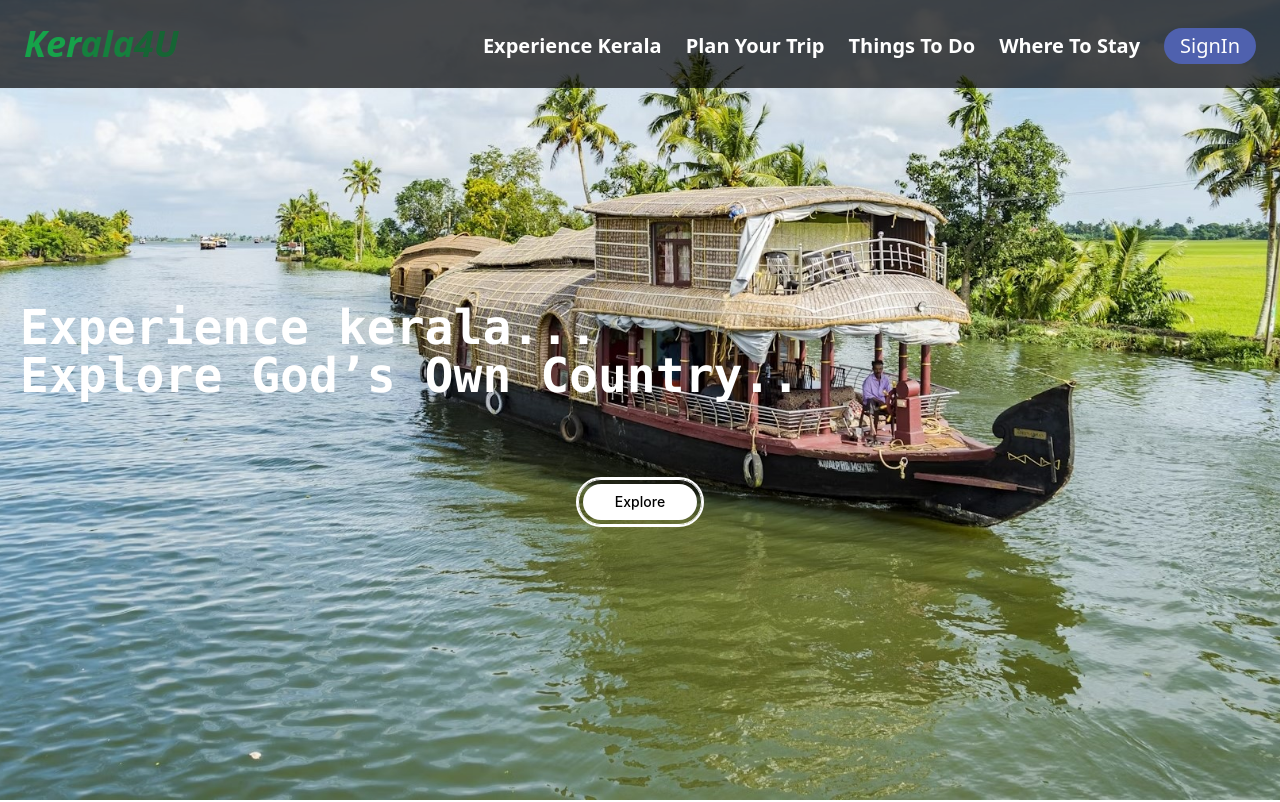
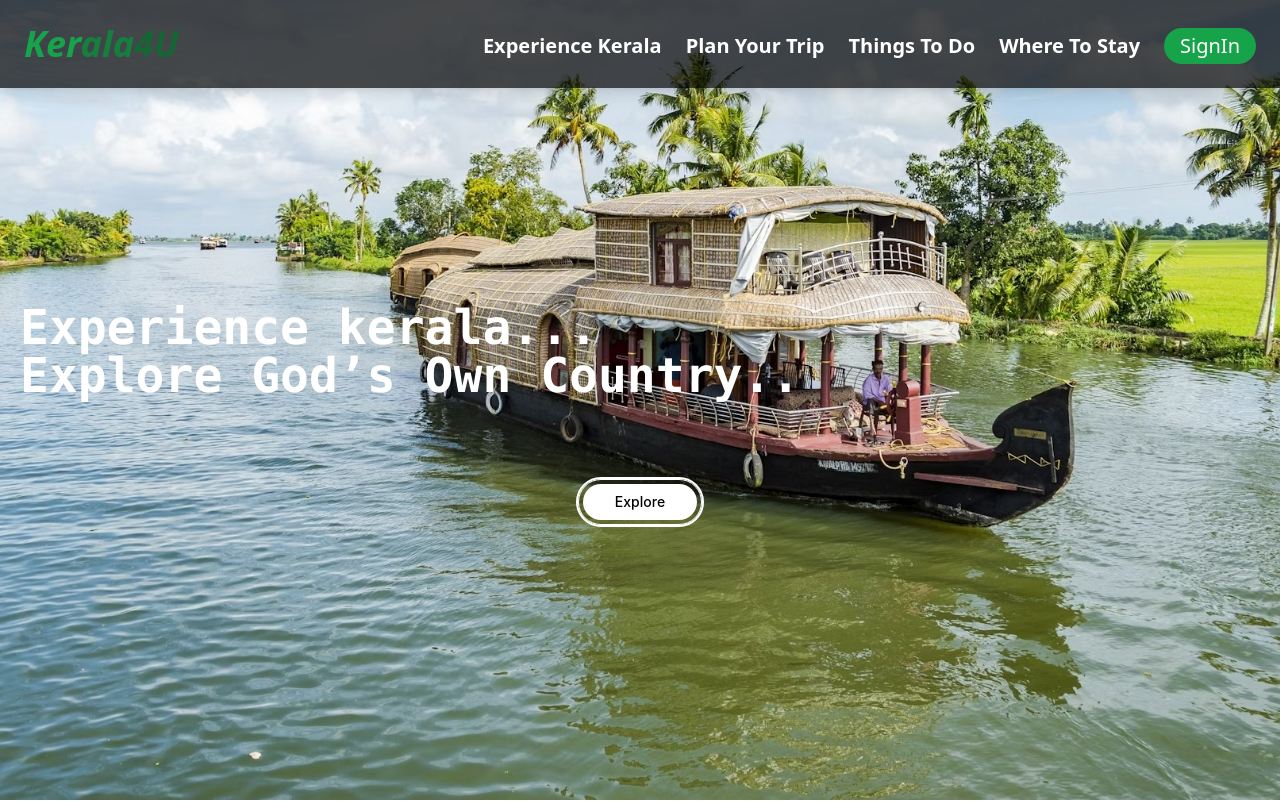
Before and after one commit to Arjun-4366/Kerala-Tourism, a React (Create React App) app in the folder client/: page / in a window 1280 px wide. Shown: the top 802 px of the page. Built offline with nearby package versions, Linux system fonts and the light colour scheme.

Commit message:
changed bg color

```diff
--- a/client/src/components/common/NavBar.jsx
+++ b/client/src/components/common/NavBar.jsx
@@ -32,7 +32,7 @@ useEffect(()=>{
 
 // const imageUrl = `http://localhost:3006/uploads/${userData.data.image}`;
   return (
-    <nav className={`fixed top-0 left-0 z-50 w-full ${color?'bg-gray-300': 'bg-black bg-opacity-70'}   border-transparent   transition-all duration-500`}>
+    <nav className={`fixed top-0 left-0 z-50 w-full ${color?'bg-slate-100': 'bg-black bg-opacity-70'}   border-transparent   transition-all duration-500 shadow-lg`}>
       <div className="container mx-auto flex flex-wrap items-center justify-between transition-all duration-700  px-6 border-none">
         <div className="w-full sticky flex justify-between lg:w-auto lg:justify-between lg:static h-[5vh] items-center">
           <a href="" onClick={() => navigate("/")}>
@@ -59,7 +59,7 @@ useEffect(()=>{
                 {/* <li className="hover:text-green-700 hover:text-lg hover:transition-all duration-500 py-2 leading-snug" onClick={()=>navigate('guide')}>Travel Guide</li> */}
                 <li className="py-2 flex text-white font-medium items-center leading-snug">
                   {!userData ? (
-                    <button className="bg-[#4f61ae] rounded-full px-4 py-1 flex items-center hover:text-green-400 transition-all duration-500 hover:bg-[#8383cd]" onClick={()=>navigate('login')}>
+                    <button className="bg-green-600 rounded-full px-4 py-1 flex items-center hover:text-green-400 transition-all duration-500 hover:bg-green-700" onClick={()=>navigate('login')}>
                       SignIn
                     </button>
                   ):(
```
